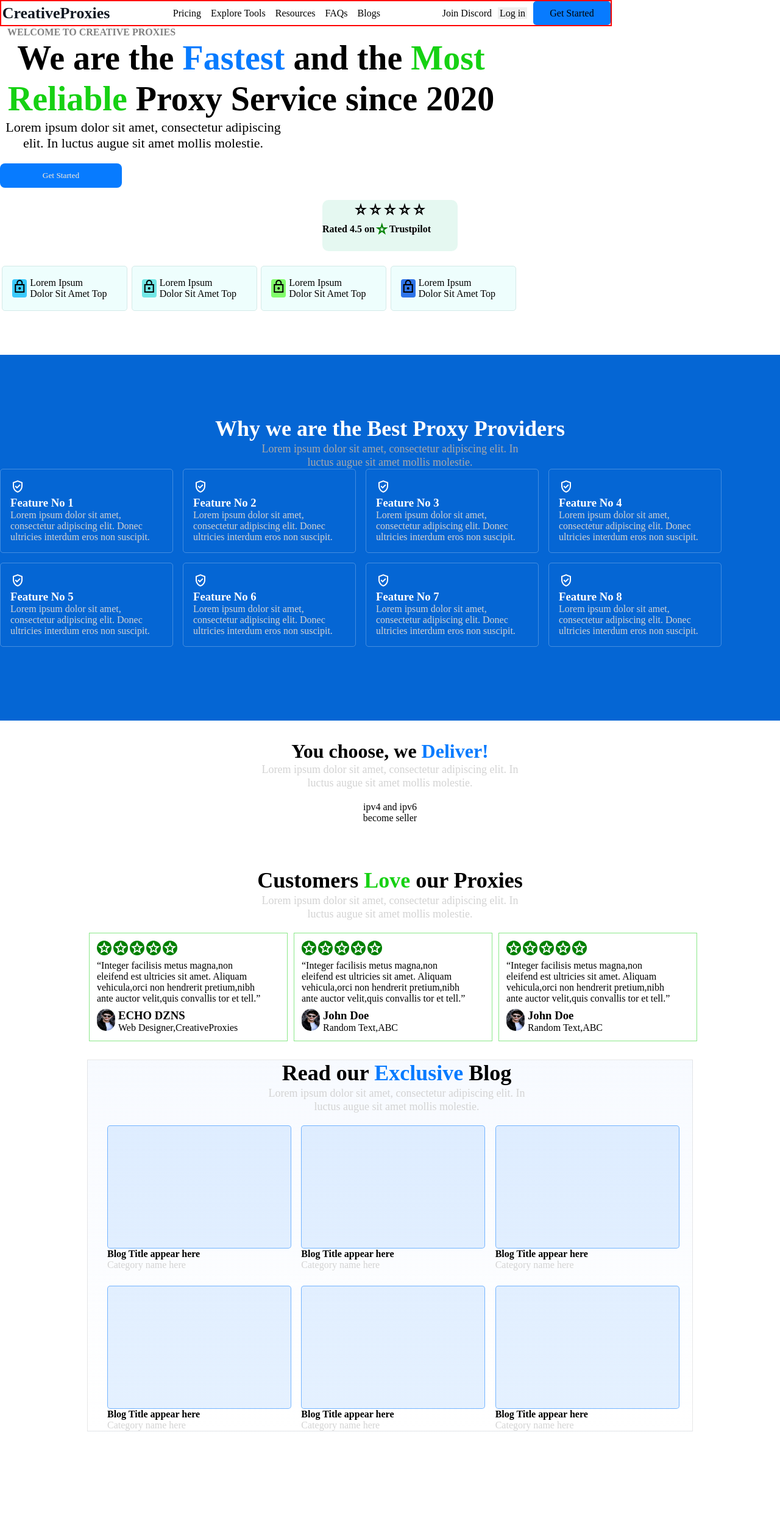
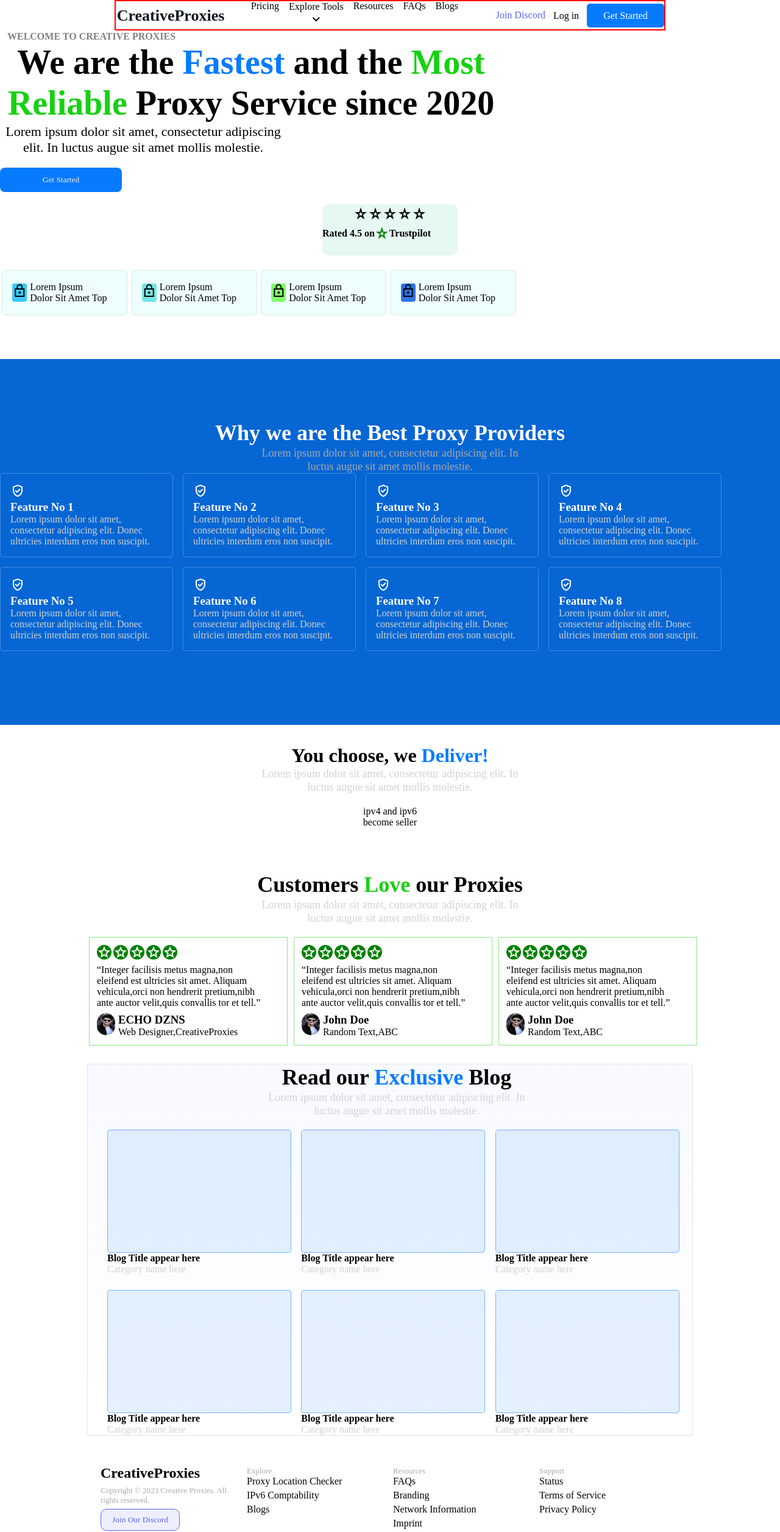
Before and after one commit to UttamMehta/FlameCloudAssignment, a React (Create React App) app in the folder landing_page/: page / in a window 1280 px wide. Shown: the whole page at 61% size. Before the commit the page ends 2348 px from the top, so only its background shows below. Built offline with nearby package versions, Linux system fonts and the light colour scheme.

Commit message:
added last page

```diff
--- a/landing_page/src/App.css
+++ b/landing_page/src/App.css
@@ -1,6 +1,7 @@
 .App {
   text-align: center;
   font-family: 'Figtree';
+  margin: auto;
 }
 
 .App-logo {
--- a/landing_page/src/App.js
+++ b/landing_page/src/App.js
@@ -5,6 +5,7 @@
 import MiddlePages_02 from "./Component/MiddlePages_02";
 import Middlepages_03 from "./Component/Middlepages_03";
 import Middlepages_04 from "./Component/Middlepages_04";
+import LastPage from "./Component/LastPage";
 
 function App() {
   return (
@@ -14,6 +15,7 @@
       <MiddlePages_02 />
       <Middlepages_03 />
       <Middlepages_04 />
+      <LastPage />
     </div>
   );
 }
--- /dev/null
+++ b/landing_page/src/Component/LastPage.jsx
@@ -0,0 +1,42 @@
+import React from 'react';
+import styles from "./LastPage.module.css"
+
+function LastPage(props) {
+    return (
+        <div className={styles.Lastpage_mainDiv}>
+
+            <div className={styles.Lastpage_FirstDiv}>
+                <h2>CreativeProxies</h2>
+                <span>Copyright © 2023 Creative Proxies.
+                All rights reserved.</span>
+               <button>Join Our Discord</button>
+            </div>
+
+            <div>
+            <span>Explore</span><br/>
+            <p>Proxy Location Checker</p>
+            <p>IPv6 Comptability</p>
+            <p>Blogs</p>
+            </div>
+
+            <div>
+            <span>Resources</span><br/>
+            <p>FAQs</p>
+            <p>Branding</p>
+            <p>Network Information</p>
+            <p>Imprint</p>
+            </div>
+
+            <div>
+            <span>Support</span><br/>
+            <p>Status</p>
+            <p>Terms of Service</p>
+            <p>Privacy Policy</p>
+
+            </div>
+
+        </div>
+    );
+}
+
+export default LastPage;
--- /dev/null
+++ b/landing_page/src/Component/LastPage.module.css
@@ -0,0 +1,31 @@
+.Lastpage_mainDiv{
+    display: grid;
+    width: 950px;
+    grid-template-columns: repeat(4,1fr);
+    gap: 10px;
+    margin: auto;
+    margin-top: 48px;
+    text-align: left;
+}
+
+.Lastpage_mainDiv>div>button{
+height: 36px;
+width: 130px;
+background: rgba(88, 101, 242, 0.1);
+border: 1px solid #5865F2;
+border-radius: 10px;
+color: #5865F2;
+}
+
+.Lastpage_FirstDiv{
+    display: grid;
+}
+
+.Lastpage_mainDiv>div>span{
+    color: darkgray;
+    font-size: small;
+}
+
+.Lastpage_mainDiv>div span,.Lastpage_mainDiv>div>h2,.Lastpage_mainDiv>div>p{
+    margin-bottom: 5px;
+}
--- a/landing_page/src/Component/MiddlePages_02.jsx
+++ b/landing_page/src/Component/MiddlePages_02.jsx
@@ -13,7 +13,6 @@
         <p>Lorem ipsum dolor sit amet, consectetur adipiscing elit. In luctus augue sit amet mollis molestie.</p>
 
             </div>
-
             <div className={styles.Pages02_SecondDiv}>
         {arr.map((e)=>{
             return <Feature number={e}/>
--- a/landing_page/src/Component/Middlepages_04.jsx
+++ b/landing_page/src/Component/Middlepages_04.jsx
@@ -11,7 +11,6 @@
             </h2>
             <p>Lorem ipsum dolor sit amet, consectetur adipiscing elit. In luctus augue sit amet mollis molestie.</p>
             </div>
-
 
 
 
--- a/landing_page/src/Component/Navbar.jsx
+++ b/landing_page/src/Component/Navbar.jsx
@@ -8,7 +8,9 @@
 
             <div className={styles.mainSecondDiv}>
             <p>Pricing</p>
-            <p>Explore Tools</p>
+         <div> <p>Explore Tools</p> <span class="material-symbols-outlined">
+expand_more
+</span></div>
             <p>Resources</p>
             <p>FAQs</p>
             <p>Blogs</p>
--- a/landing_page/src/Component/Navbar.module.css
+++ b/landing_page/src/Component/Navbar.module.css
@@ -7,7 +7,7 @@
 
 .main{
    display: flex;
-   width: 1000px;
+   width: 900px;
    border: 2px solid red;
    align-items: center;
    /* position: fixed; */
@@ -71,3 +71,22 @@
 left: 1420px;
 top: 10px;
 }
+
+.mainFourthDiv{
+    color:rgba(88, 101, 242, 1);
+    font-family: 'Figtree';
+}
+.mainFourthDiv>button{
+    background-color: white;
+}
+
+.mainFourthDiv>p{
+    margin-left: 20px;
+}
+.mainFourthDiv>button+button{
+    color: white;
+}
+
+.main{
+    margin: auto;
+}
```
Also changed, not shown: landing_page/src/Component/Middlepages_04.module.css (line endings or trailing spaces).
